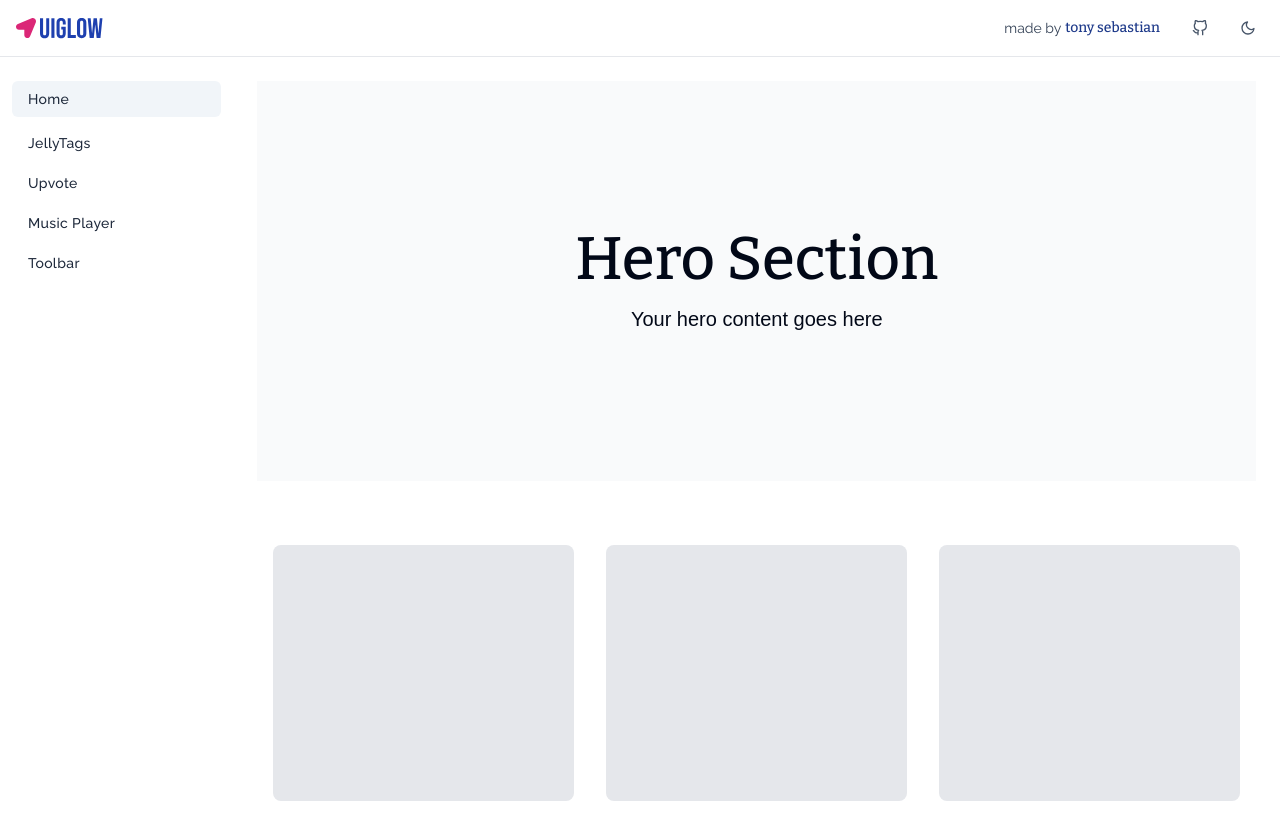
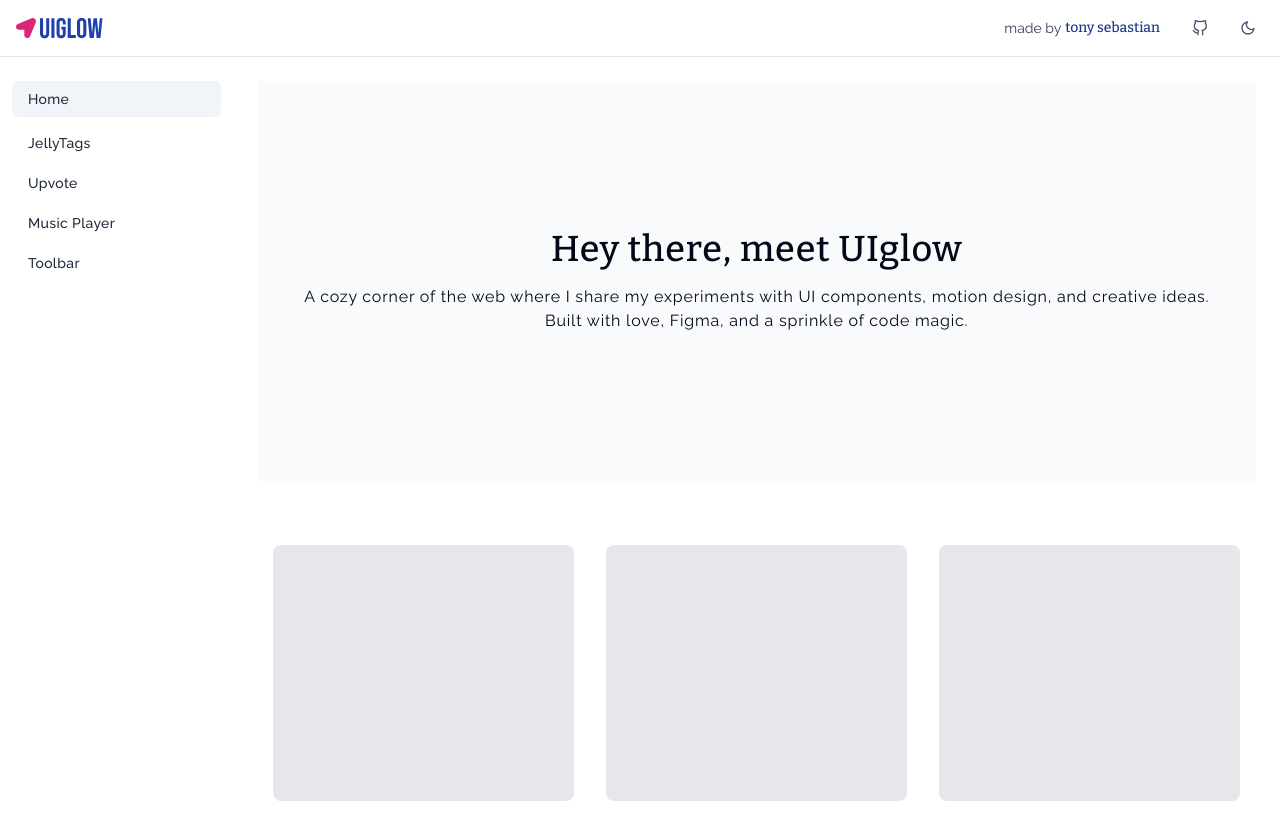
Before and after one commit to tonyzebastian/uiglow, a Next.js app: page / in a window 1280 px wide. Shown: the top 840 px of the page. Built offline with nearby package versions, Linux system fonts and the light colour scheme.

Commit message:
first stable version

```diff
--- a/src/app/page.js
+++ b/src/app/page.js
@@ -25,8 +25,8 @@ export default function HomePage() {
   return (
     <main className="w-full p-6 rounded">
       <section className="w-full min-h-[400px] flex flex-col items-center justify-center bg-gray-50 dark:bg-gray-800">
-          <h1 className="text-6xl font-heading">Hero Section</h1>
-          <p className="text-xl mt-4">Your hero content goes here</p>
+          <h1 className="text-4xl tracking-wide font-heading">Hey there, meet UIglow</h1>
+          <p className="text-l tracking-wider mt-4 text-center font-sans px-8">A cozy corner of the web where I share my experiments with UI components, motion design, and creative ideas. <br /> Built with love, Figma, and a sprinkle of code magic.</p>
       </section>
 
       <section className="container mx-auto px-4 py-16">
--- a/src/components/AppHeader.js
+++ b/src/components/AppHeader.js
@@ -34,7 +34,7 @@ export default function AppHeader() {
                 <div className="flex items-center px-2 gap-1">
                     <h1 className='font-sans text-sm text-slate-700 dark:text-slate-400'>made by</h1>
                     <a
-                    href="https://github.com/yourusername/yourrepo"
+                    href="https://www.tonyzeb.design/"
                     target="_blank"
                     rel="noopener noreferrer"
                     >
@@ -42,7 +42,7 @@ export default function AppHeader() {
                     </a>
                 </div>
                 <a
-                    href="https://github.com/yourusername/yourrepo"
+                    href="https://github.com/tonyzebastian/uiglow"
                     target="_blank"
                     rel="noopener noreferrer"
                     className="hover:cursor-pointer p-2 rounded-lg hover:bg-gray-100 dark:hover:bg-gray-700"
```
